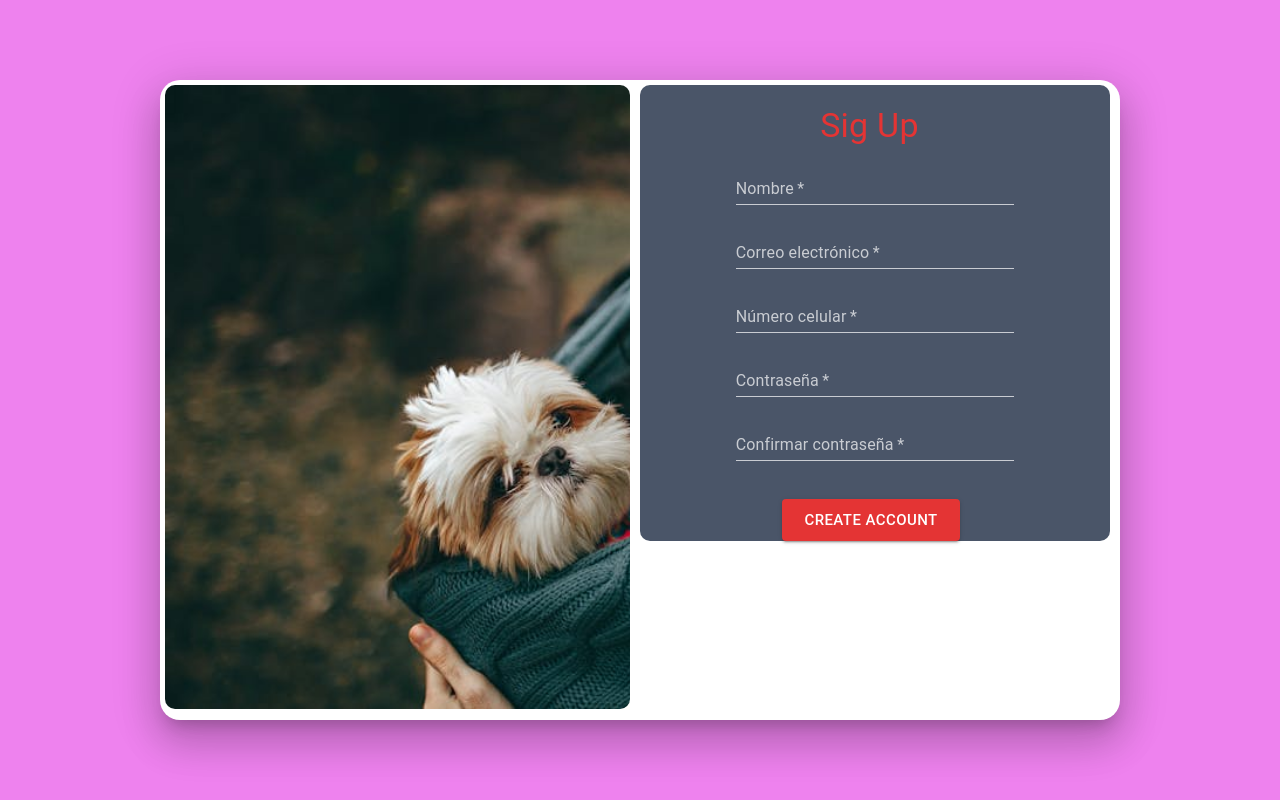
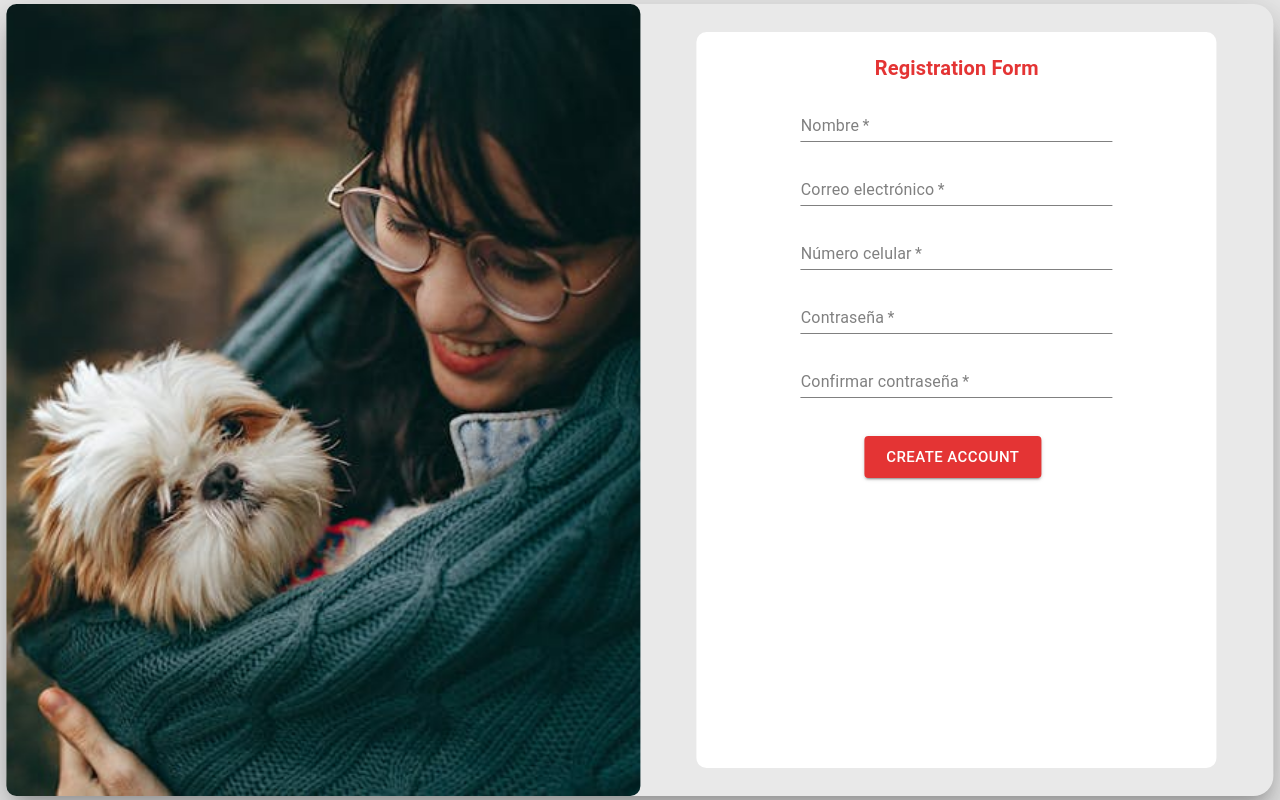
Before and after one commit to SirRiuz/arca-de-noe-frontend, a React (Vite) app: page /register in a window 1280 px wide. Built offline with nearby package versions, Linux system fonts and the light colour scheme.

Commit message:
Cambios visuales

```diff
--- a/src/components/Register.tsx
+++ b/src/components/Register.tsx
@@ -16,6 +16,7 @@ import Stack from "@mui/material/Stack";
 import MuiAlert from "@mui/material/Alert";
 import Slide from "@mui/material/Slide";
 import { useNavigate } from "react-router-dom";
+import { red } from "@mui/material/colors";
 
 const darkTheme = createTheme({
     palette: {
@@ -29,18 +30,16 @@ const boxstyle ={
     top:"50%",
     left:"50%",
     transform:"translate(-50%, -50%)",
-    width:"75%",
-    height:"80%",
-    bgcolor:"background.paper",
+    width:"99vw",
+    height:"99vh",
+    bgcolor:"#E9E9E",
     boxShadow:24,
     borderRadius: "20px",
 
 }
 
 const center = {
-    position: "relative",
-    top: "50%",
-    left: "37%",
+    textAlign:'center'
 };
 
 
@@ -48,45 +47,50 @@ const center = {
 export default function Register() {
     return(
         <>
+        {/* contenedor rosado */}
         <div style={{
-            backgroundColor:"violet",
+            backgroundColor:"#E9E9E9",
             backgroundImage:"cover",
             height: "100vh",
-            color:"black",
+
         }}
         >
             <Box sx={boxstyle}>
+
                 {/* Imagen de los perritos */}
                 <Grid container>
-                    <Grid item xs={12} sm={12} lg={6}>
+                    <Grid item xs={12} sm={12} lg={6} >
                         <Box
                         style={{
                             backgroundImage:`url(${bg})`,
                             backgroundSize:"cover",
-                            marginTop:"5px",
-                            marginBottom:"5px",
-                            marginLeft:"5px",
-                            marginRight:"10px",
-                            height:"78vh",
-                            color:"white",
+                            backgroundPosition: "center",
+                            height:"99vh",
                             borderRadius: "10px",
+
 
                         }}>
                         </Box>
 
 
                     </Grid>
-                    <Grid item xs={12} sm={12} lg={6}>
+                    {/* formulario */}
+
+                    <Grid item xs={12} sm={12} lg={6}
+                    style={{
+                        display:"flex",
+                        justifyContent: 'center',
+                        alignItems: 'center'
+                    }}
+                    >
 
                     <Box
                     style={{
-                        backgroundSize: "cover",
-                        height: "50hv",
+
+                        height: "92vh",
+                        width: "65vh",
                         minHeight: "430px",
-                        backgroundColor: "#4a5568",
-                        marginTop:"5px",
-                        marginBottom:"5px",
-                        marginRight:"10px",
+                        backgroundColor: "white",
                         borderRadius: "10px",
                          }}
                     >
@@ -94,8 +98,8 @@ export default function Register() {
                     <Container>
                          <Box height={20} />
                          <Box sx={center}>
-                            <Typography component="h1" variant="h4" sx={{ color: "#E43434",mx: "auto" }}>
-                                Sig Up
+                            <Typography component="h1" variant="h6" sx={{ color: "#E43434",fontWeight: "bold" }}>
+                                Registration Form
                             </Typography>
                         </Box>
                         <Box height={10}/>
@@ -112,7 +116,14 @@ export default function Register() {
                         label="Nombre"
                         name="Nombre"
                         autoComplete="Nombre"
-
+                        color="error"
+                        sx={{
+                            "& label": { color: "gray" }, // Color del label en estado normal
+                            "& .MuiInput-underline:before": { borderBottomColor: "gray" }, // Color del border bottom en estado normal
+                            // También puedes personalizar el border cuando está en hover o focus
+                            "& .MuiInput-underline:hover:not(.Mui-disabled):before": { borderBottomColor: "gray" },
+                            "& .MuiInputBase-input": { color: "#676767" } // Color del texto que escribe el usuario
+                          }}
 
     />
 </Grid>
@@ -129,6 +140,14 @@ export default function Register() {
                         name="email"
                         autoComplete="email"
                         type="email"
+                        color="error"
+                        sx={{
+                            "& label": { color: "gray" }, // Color del label en estado normal
+                            "& .MuiInput-underline:before": { borderBottomColor: "gray" }, // Color del border bottom en estado normal
+                            // También puedes personalizar el border cuando está en hover o focus
+                            "& .MuiInput-underline:hover:not(.Mui-disabled):before": { borderBottomColor: "gray" },
+                            "& .MuiInputBase-input": { color: "#676767" } // Color del texto que escribe el usuario
+                        }}
     />
 </Grid>
 
@@ -143,6 +162,14 @@ export default function Register() {
                         name="phone"
                         autoComplete="tel"
                         type="tel"
+                        color="error"
+                        sx={{
+                            "& label": { color: "gray" }, // Color del label en estado normal
+                            "& .MuiInput-underline:before": { borderBottomColor: "gray" }, // Color del border bottom en estado normal
+                            // También puedes personalizar el border cuando está en hover o focus
+                            "& .MuiInput-underline:hover:not(.Mui-disabled):before": { borderBottomColor: "gray" },
+                            "& .MuiInputBase-input": { color: "#676767" } // Color del texto que escribe el usuario
+                          }}
     />
 </Grid>
 
@@ -157,6 +184,14 @@ export default function Register() {
                         name="password"
                         autoComplete="new-password"
                         type="password"
+                        color="error"
+                        sx={{
+                            "& label": { color: "gray" }, // Color del label en estado normal
+                            "& .MuiInput-underline:before": { borderBottomColor: "gray" }, // Color del border bottom en estado normal
+                            // También puedes personalizar el border cuando está en hover o focus
+                            "& .MuiInput-underline:hover:not(.Mui-disabled):before": { borderBottomColor: "gray" },
+                            "& .MuiInputBase-input": { color: "#676767" } // Color del texto que escribe el usuario
+                          }}
     />
 </Grid>
 
@@ -172,6 +207,14 @@ export default function Register() {
                         name="confirmPassword"
                         autoComplete="new-password"
                         type="password"
+                        color="error"
+                        sx={{
+                            "& label": { color: "gray" }, // Color del label en estado normal
+                            "& .MuiInput-underline:before": { borderBottomColor: "gray" }, // Color del border bottom en estado normal
+                            // También puedes personalizar el border cuando está en hover o focus
+                            "& .MuiInput-underline:hover:not(.Mui-disabled):before": { borderBottomColor: "gray" },
+                            "& .MuiInputBase-input": { color: "#676767" } // Color del texto que escribe el usuario
+                          }}
 
                         />
                         </Grid>
@@ -193,6 +236,15 @@ export default function Register() {
 
                             </Button>
                             </Grid>
+
+                            {/* <Box height={20} />
+                         <Box sx={center}>
+                            <Typography component="h5" variant="h7" sx={{ color: "grey"  }}>
+                            I have an Account?
+                            </Typography>
+                        </Box> */}
+
+
 
 
 
```
Also changed, not shown: 1 other file (tests, documents, lock files or other folders).
